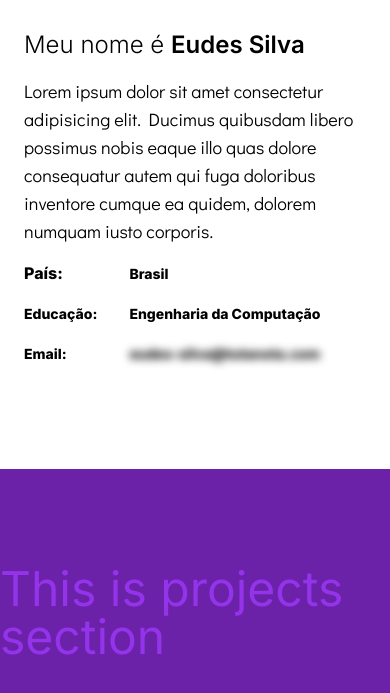
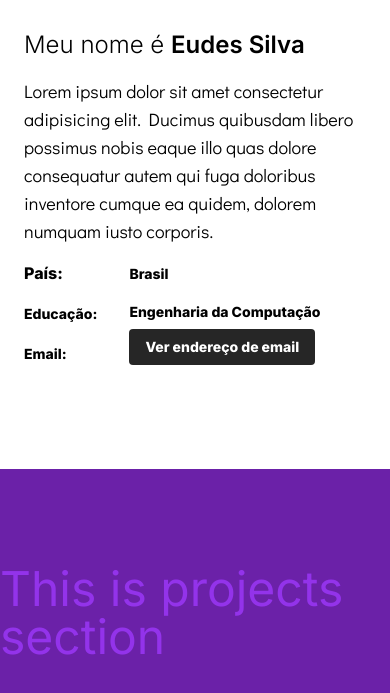
Before and after one commit to eudes-silva/portfolio, a Vue app: page /#home in a window 390 px wide. Shown: the part 1219-1912 px from the top of the page. Built offline with nearby package versions, Linux system fonts and the light colour scheme.

Commit message:
feat: show email address button

```diff
--- a/package.json
+++ b/package.json
@@ -19,6 +19,7 @@
     "@vitejs/plugin-vue": "^4.2.3",
     "autoprefixer": "^10.4.16",
     "postcss": "^8.4.31",
+    "sass": "^1.69.4",
     "tailwindcss": "^3.3.3",
     "typescript": "^5.0.2",
     "vite": "^4.4.5",
--- a/src/components/AboutSection.vue
+++ b/src/components/AboutSection.vue
@@ -1,4 +1,11 @@
-<script lang="ts" setup></script>
+<script lang="ts" setup>
+import { ref } from "vue";
+
+const professionalEmail = ref<string | null>(null);
+function showEmail() {
+  professionalEmail.value = "eudes-silva@tutanota.com";
+}
+</script>
 <template>
   <div class="h-24"></div>
   <hr class="bg-neutral-800 h-0.5" />
@@ -33,7 +40,7 @@
         </h2>
         <div class="w-9/12 flex">
           <ul>
-            <li>
+            <li class="flex flex-col justify-between">
               <span class="text-base sm:text-xl"><strong>País:</strong></span>
             </li>
             <li class="my-4 sm:my-12 whitespace-nowrap">
@@ -43,21 +50,33 @@
               <span class="text-sm sm:text-xl"><strong>Email:</strong></span>
             </li>
           </ul>
-          <ul class="pl-8 sm:pl-32">
+          <ul class="pl-8 sm:pl-32 flex flex-col justify-between">
             <li>
               <span class="text-sm sm:text-xl"><strong>Brasil</strong></span>
             </li>
-            <li class="my-4 sm:my-12 whitespace-nowrap">
-              <span class="text-sm sm:text-xl">
+            <li class="whitespace-nowrap">
+              <span
+                class="text-sm sm:text-xl -mb-2 relative"
+                :class="{ '-bottom-1': !professionalEmail }"
+              >
                 <strong>Engenharia da Computação</strong>
               </span>
             </li>
             <li>
-              <span
-                class="text-sm sm:text-xl cursor-pointer blur-sm hover:blur-none filter transition-all duration-500"
+              <Transition>
+                <span v-if="professionalEmail" class="text-sm sm:text-xl">
+                  <strong>{{ professionalEmail }}</strong>
+                </span>
+              </Transition>
+
+              <button
+                v-if="!professionalEmail"
+                class="bg-neutral-800 text-white rounded py-2 px-4 text-sm"
+                type="submit"
+                @click="showEmail"
               >
-                <strong>eudes-silva@tutanota.com</strong>
-              </span>
+                <strong>Ver endereço de email</strong>
+              </button>
             </li>
           </ul>
         </div>
@@ -65,3 +84,14 @@
     </div>
   </div>
 </template>
+<style lang="scss" scoped>
+.v-enter-active,
+.v-leave-active {
+  transition: opacity 0.5s ease;
+}
+
+.v-enter-from,
+.v-leave-to {
+  opacity: 0;
+}
+</style>
```
Also changed, not shown: 1 other file (tests, documents, lock files or other folders).
